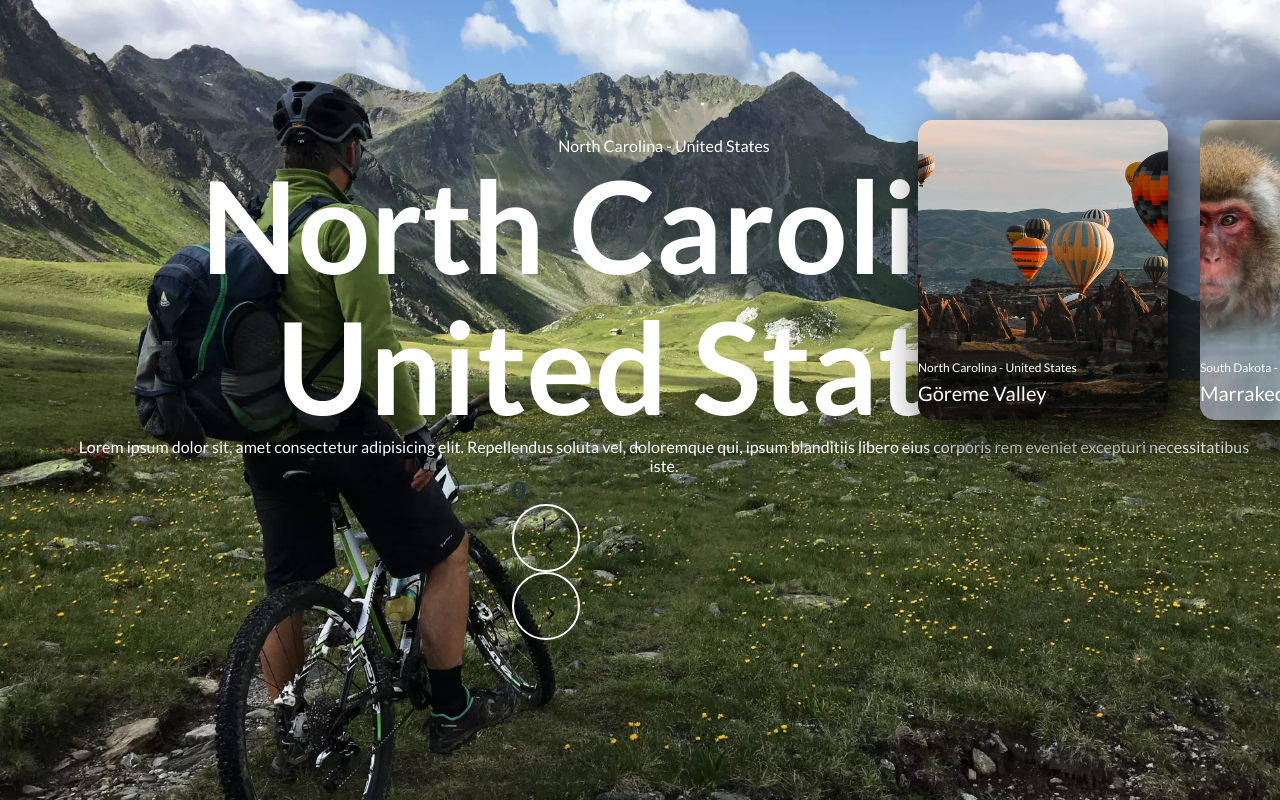
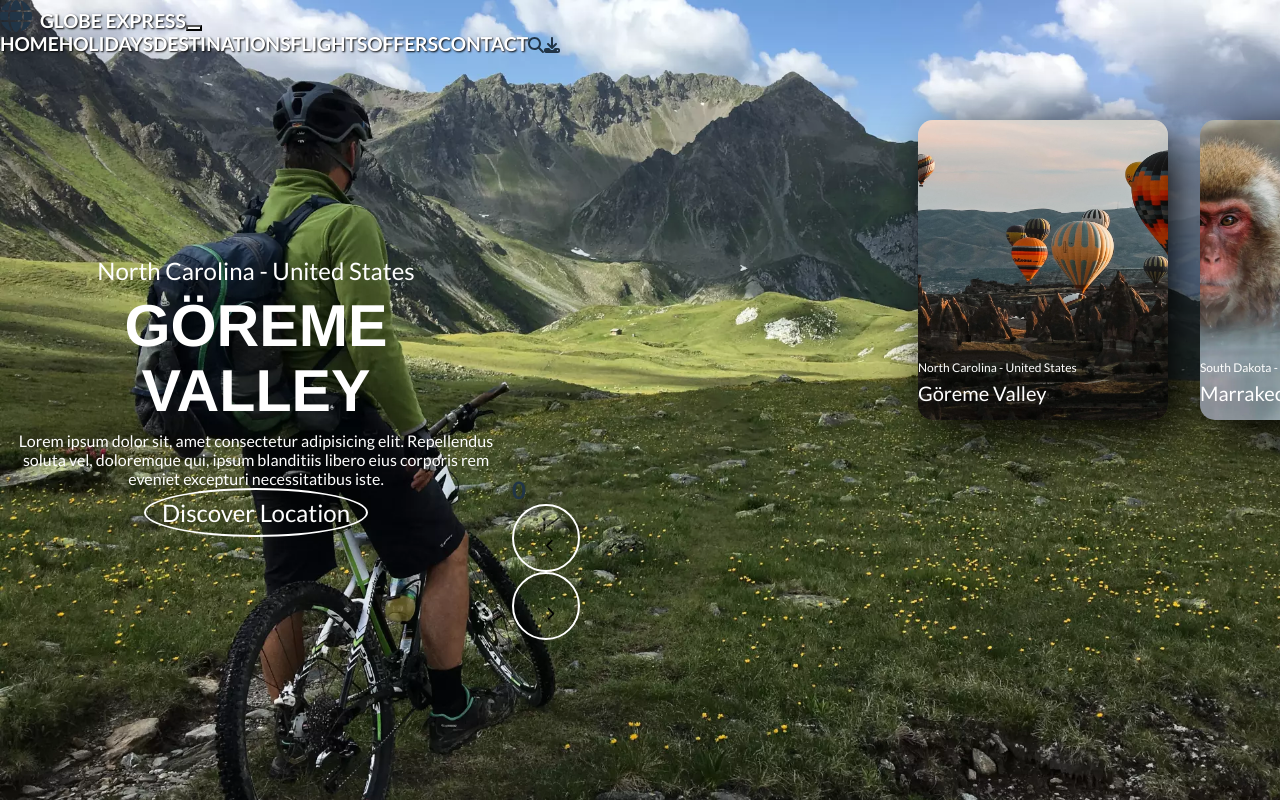
Before and after one commit to Nmelms/globe, a React (Vite) app: page / in a window 1280 px wide. Built offline with nearby package versions, Linux system fonts and the light colour scheme; the HTML template or start-up script is replaced by a standard one.

Commit message:
previous slide fades out and created a button

```diff
--- a/src/App.css
+++ b/src/App.css
@@ -1,7 +1,7 @@
 #root {
   position: relative;
   overflow: hidden;
-  display: flex;
+  /* display: flex; */
   /* flex-direction: column; */
 
   background-repeat: no-repeat;
@@ -14,6 +14,39 @@
   font-family: "Abel", sans-serif;
   font-family: "Lato", sans-serif;
 }
+.black-out {
+  position: absolute;
+  top: 0;
+  left: 0;
+}
+.black-out::after {
+  content: "";
+  position: absolute;
+  top: 0;
+  left: 0;
+  width: 100%;
+  height: 100%;
+  animation-name: blackOut;
+  animation-duration: 0.5s; /* Duration of the animation */
+  animation-fill-mode: forwards;
+}
+.discover-btn {
+  color: white;
+  font-size: 1.5rem;
+  padding: 0.5rem 1rem 0.5rem 1rem;
+  width: auto;
+  background-color: transparent;
+  border-radius: 50%;
+  /* animation: btnHover 0.3s ease-out 0s 1 reverse; */
+  transition: background-color 0.3s ease-out;
+  border: 2px solid white;
+}
+.discover-btn:hover {
+  /* animation: btnHover 0.3s ease-out 0s 1 forwards; */
+  background-color: rgba(255, 255, 255, 0.3);
+}
+@keyframes identifier {
+}
 .card-title {
   transform: translateY(100px);
   color: white;
@@ -25,18 +58,20 @@
   font-size: 1rem;
 }
 .full-screen .card-title {
-  transform: translateY(0px);
-  transition: transform 0.5s;
+  animation: slideUp 0.5s ease-out 0s 1 forwards;
 }
 .card-subTitle {
   text-transform: uppercase;
   padding: 0.5rem;
 }
 .home-subTitle {
+  text-transform: uppercase;
+  font-family: "Helvetica Neue", Helvetica, Arial, sans-serif;
   visibility: hidden;
-  margin: 0;
+  padding: 0.5rem;
   animation: slideUp 0.5s ease-out 0.15s 1 forwards;
 }
+
 .bottom-wrapper {
   width: 100%;
   position: relative;
@@ -204,15 +239,15 @@ div.image-card.full-screen .info-block {
   overflow: hidden;
 }
 div.image-card.full-screen .info-block h1 {
-  transform: translateY(0px);
-  transition: transform 0.5s;
+  animation: slideUp 0.5s ease-out 0.15s 1 forwards;
   transition-delay: 0.15s;
   font-size: 30px;
   height: fit-content;
   max-height: 200px;
 }
 .info-block h1 {
-  transform: translateY(200px);
+  visibility: hidden;
+  /* transform: translateY(200px); */
   overflow: hidden;
   height: 0;
   max-height: 0;
@@ -225,17 +260,19 @@ div.image-card.full-screen .info-block h1 {
   position: fixed;
   top: 0;
   left: 0;
-  height: 10vh;
-  color: white;
-  display: flex;
-  width: 100vw;
+  z-index: 1000;
   background-color: transparent;
 }
-.NavBar ul {
-  display: flex;
-  width: 100%;
-  justify-content: space-between;
+.NavBar a {
+  color: white;
+  font-weight: bold;
+  font-size: 1.2rem;
+  text-shadow: 1px 1px 2px black;
 }
+.globe-icon {
+  padding-right: 0.5rem;
+}
+
 .full-screen .small-title1 {
   display: none;
 }
@@ -269,19 +306,46 @@ div.image-card.full-screen .info-block h1 {
   width: 100vw;
   position: relative;
   top: 5%;
-  padding: 1rem 1rem 1rem 4rem;
+  padding: 1rem 1rem 1rem 1rem;
 }
 
 @keyframes slideUp {
   from {
-    transform: translateY(200px);
-    visibility: visible;
+    transform: translateY(500px);
+    visibility: hidden;
   }
   to {
     transform: translateY(0);
     visibility: visible;
   }
 }
+@keyframes blackOut {
+  from {
+    background-color: rgba(
+      0,
+      0,
+      0,
+      0
+    ); /* Starting background color with no opacity */
+  }
+  to {
+    background-color: rgba(
+      0,
+      0,
+      0,
+      0.8
+    ); /* Ending background color with opacity */
+  }
+}
+@keyframes btnHover {
+  from {
+    background-color: transparent;
+  }
+  to {
+    background-color: rgba(255, 255, 255, 0.3);
+  }
+}
+
 @media screen and (min-width: 996px) {
   .bottom-wrapper {
     width: 60vw !important;
@@ -362,4 +426,27 @@ div.image-card.full-screen .info-block h1 {
     font-size: 20px;
     bottom: 5%;
   }
+  .home-block {
+    position: absolute;
+    max-width: 40%;
+    top: 20%;
+    max-height: 500px;
+    height: fit-content;
+    margin-top: 5rem;
+    display: flex;
+    flex-direction: column;
+    align-items: center;
+    font-size: 40px;
+    text-align: center;
+    width: 100vw;
+    padding: 1rem 1rem 1rem 1rem;
+  }
+  .home-block h1 {
+    font-size: calc(2.5rem + 1.5vw);
+    text-transform: uppercase;
+    font-family: "Helvetica Neue", Helvetica, Arial, sans-serif;
+  }
+  .home-title {
+    font-size: 1.5rem;
+  }
 }
--- a/src/App.jsx
+++ b/src/App.jsx
@@ -1,9 +1,9 @@
 import { useState, useRef } from "react"
-import NavBar from "./components/navBar"
 import CardSlider from "./components/CardSlider"
 import SliderBtns from "./components/SliderBtns"
 import Bar from "./components/Bar"
 import { gsap } from "gsap"
+import NavBar from "./components/NavBar.jsx"
 
 import "./App.css"
 
@@ -46,22 +46,26 @@ function App() {
 
   return (
     <>
-      <div className="home-block full-screen">
+      <NavBar />
+      <div className="home-block ps-4">
         <div className="title-div">
           <p className="home-title">North Carolina - United States</p>
         </div>
 
         <div className="subTitle-div">
-          <h1 className="home-subTitle">North Carolina - United States</h1>
+          <h1 className="home-subTitle">Göreme Valley</h1>
         </div>
 
         <div className="text-div">
-          <p className="home-text px-2">
+          <p className="home-text px-2 m-0">
             Lorem ipsum dolor sit, amet consectetur adipisicing elit.
             Repellendus soluta vel, doloremque qui, ipsum blanditiis libero eius
             corporis rem eveniet excepturi necessitatibus iste.
           </p>
         </div>
+        <button className="mt-5 discover-btn rounded-pill">
+          Discover Location
+        </button>
       </div>
       <div className="slider-wrapper ">
         <CardSlider
--- a/src/components/CardSlider.jsx
+++ b/src/components/CardSlider.jsx
@@ -43,6 +43,9 @@ export default function CardSlider({
                   iste.
                 </p>
               </div>
+              <button className="mt-5 discover-btn rounded-pill">
+                Discover Location
+              </button>
             </div>
           </div>
         ))}
--- a/src/components/NavBar.jsx
+++ b/src/components/NavBar.jsx
@@ -1,14 +1,40 @@
-import React from "react";
+import Container from "react-bootstrap/Container"
+import Nav from "react-bootstrap/Nav"
+import Navbar from "react-bootstrap/Navbar"
+import NavDropdown from "react-bootstrap/NavDropdown"
+import { library } from "@fortawesome/fontawesome-svg-core"
+import {
+  faGlobe,
+  faMagnifyingGlass,
+  faDownload,
+} from "@fortawesome/free-solid-svg-icons"
+import { FontAwesomeIcon } from "@fortawesome/react-fontawesome"
 
-export default function NavBar() {
+function NavBar() {
   return (
-    <nav className="NavBar">
-      <ul>
-        <li>Home Button</li>
-        <li>link 1</li>
-        <li>link 2</li>
-        <li>link 3</li>
-      </ul>
-    </nav>
-  );
+    <>
+      <Navbar className="NavBar" expand="lg">
+        <Container>
+          <FontAwesomeIcon size="2x" className="globe-icon" icon={faGlobe} />
+
+          <Navbar.Brand href="#home">GLOBE EXPRESS</Navbar.Brand>
+          <Navbar.Toggle aria-controls="basic-navbar-nav" />
+          <Navbar.Collapse id="basic-navbar-nav">
+            <Nav className="ms-auto d-flex align-items-center">
+              <Nav.Link href="#home">HOME</Nav.Link>
+              <Nav.Link href="#link">HOLIDAYS</Nav.Link>
+              <Nav.Link href="#link">DESTINATIONS</Nav.Link>
+              <Nav.Link href="#link">FLIGHTS</Nav.Link>
+              <Nav.Link href="#link">OFFERS</Nav.Link>
+              <Nav.Link href="#link">CONTACT</Nav.Link>
+              <FontAwesomeIcon className="px-4" icon={faMagnifyingGlass} />
+              <FontAwesomeIcon icon={faDownload} />
+            </Nav>
+          </Navbar.Collapse>
+        </Container>
+      </Navbar>
+    </>
+  )
 }
+
+export default NavBar
--- a/src/components/SliderBtns.jsx
+++ b/src/components/SliderBtns.jsx
@@ -26,11 +26,17 @@ export default function SliderBtns({
       const state4 = Flip.getState(myDivRefs.current[num + 3])
 
       myDivRefs.current[num].classList.add("full-screen")
+      if (num - 1 >= 0) {
+        myDivRefs.current[num - 1].classList.add("black-out")
+      } else {
+        let homeScreen = document.querySelector("#root")
+        homeScreen.classList.add("black-out")
+      }
 
-      Flip.from(state, { duration: 0.3 })
-      Flip.from(state2, { duration: 0.3, ease: "back.out(1)", delay: 0.005 })
-      Flip.from(state3, { duration: 0.3, ease: "back.out(1)", delay: 0.05 })
-      Flip.from(state4, { duration: 0.3, ease: "back.out(1)", delay: 0.1 })
+      Flip.from(state, { duration: 0.5, ease: "circ.inOut" })
+      Flip.from(state2, { duration: 0.5, ease: "back.out(1)", delay: 0.01 })
+      Flip.from(state3, { duration: 0.5, ease: "back.out(1)", delay: 0.1 })
+      Flip.from(state4, { duration: 0.5, ease: "back.out(1)", delay: 0.2 })
     }
   }
 
@@ -45,6 +51,14 @@ export default function SliderBtns({
       const state4 = Flip.getState(myDivRefs.current[updatedNum + 3])
 
       myDivRefs.current[updatedNum].classList.remove("full-screen")
+      if (updatedNum > 0) {
+        myDivRefs.current[num - 1].classList.remove("black-out")
+      } else {
+        let homeScreen = document.querySelector("#root")
+        homeScreen.classList.remove("black-out")
+      }
+
+      myDivRefs.current[updatedNum - 1].classList.remove("black-out")
 
       Flip.from(state, {
         duration: 0.3,
```
